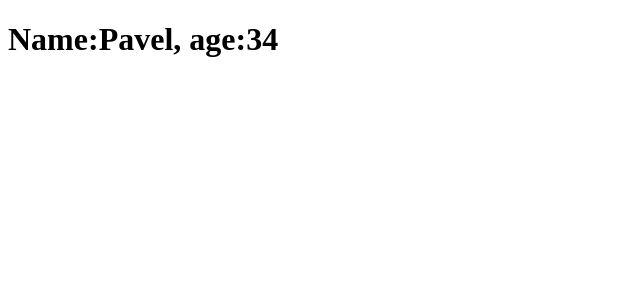
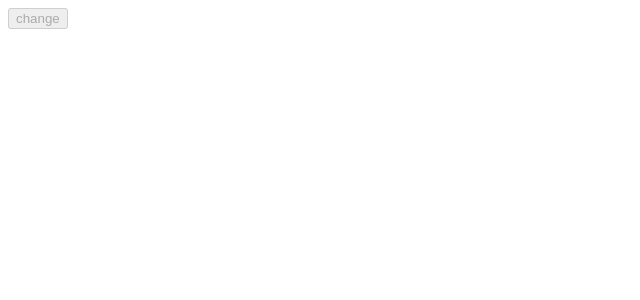
Before and after one commit to visiteur85/learn_angular, an Angular app: page / in a window 1280 px wide. Shown: the top 300 px of the page, without its empty margins (0-640 px from the left). Built offline with nearby package versions, Linux system fonts and the light colour scheme.

Commit message:
add les 7.2

```diff
--- a/src/app/app.component.html
+++ b/src/app/app.component.html
@@ -1 +1 @@
-<h1>Name:{{obj.name}}, age:{{obj.age}}</h1>
+<button [disabled]="isAppLoading">change</button>
--- a/src/app/app.component.ts
+++ b/src/app/app.component.ts
@@ -1,10 +1,6 @@
 import { Component } from '@angular/core';
 
-interface IUser  {
-  name:string,
-  age:number
 
-}
 
 @Component({
   selector: 'app-root',
@@ -12,11 +8,11 @@ interface IUser  {
   styleUrls: ['./app.component.scss']
 })
 export class AppComponent {
-  title = 'Angular_learn';
 
-  first = 'instagram';
-  obj:IUser = {
-    name: 'Pavel',
-    age:34
-  }
-}
+isAppLoading = false;
+
+constructor() {
+  setTimeout(()=>{
+    this.isAppLoading = true
+  },1000)
+}}
```
